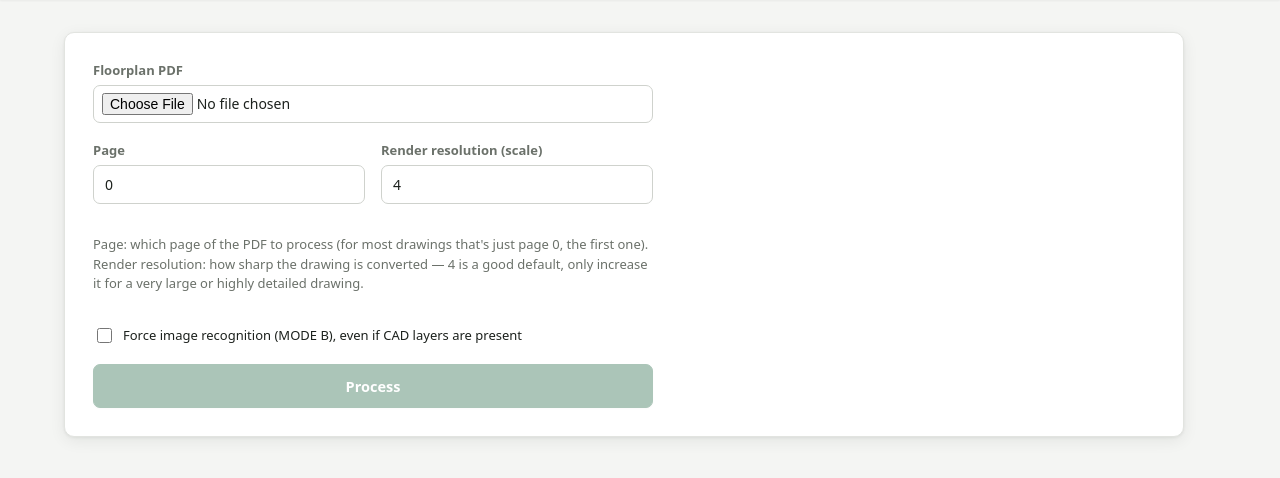
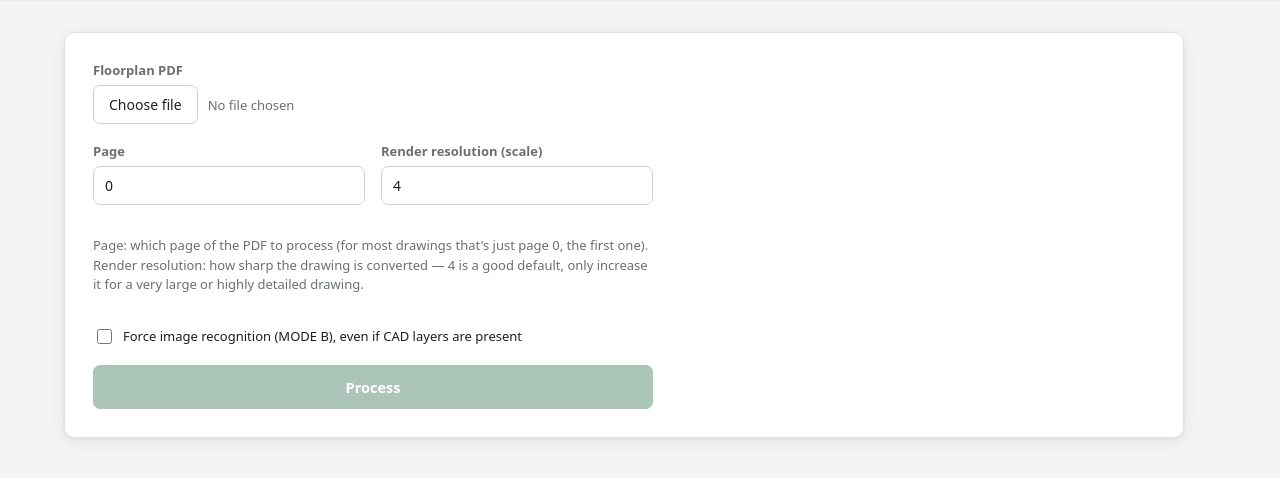
Before and after one commit to marcovanhout/Floorplan-Cleaner, a Flask app: template src/webapp/templates/index.html in a window 1280 px wide. Shown: the part 59-537 px from the top of the page. Run offline with Flask 3, Linux system fonts and the light colour scheme; the template is opened without the code that fills it, so the values that code supplies are empty.

Commit message:
Vervang de bestandskiezer-knop door een eigen Engelse variant
De tekst "Bestand kiezen" / "Geen bestand gekozen" komt van de browser
zelf (OS/browser-taal), niet van onze HTML, en bleef daardoor Nederlands
staan ondanks de vertaling. Verborgen de echte <input type=file> (blijft
functioneel/toegankelijk) en tonen in plaats daarvan een eigen knop
("Choose file") + bestandsnaamweergave die we zelf bijhouden.

Co-Authored-By: Claude Sonnet 5 <noreply@anthropic.com>

```diff
--- a/src/webapp/static/css/app.css
+++ b/src/webapp/static/css/app.css
@@ -89,6 +89,22 @@ main {
 .field[hidden] { display: none; }
 
 label { font-size: 13px; font-weight: 600; color: var(--text-muted); }
+
+.file-picker { position: relative; display: flex; align-items: center; gap: 10px; }
+.file-picker-name { font-size: 13px; color: var(--text-muted); }
+/* De native <input type=file> zelf (incl. zijn OS/browser-taal-gestuurde
+   knoptekst) blijft onzichtbaar maar wel aanwezig/klikbaar/focusbaar -
+   nodig zodat de bestandsdialoog echt opent en toetsenbord/screenreader-
+   gebruik blijft werken. #pdf-choose-btn/#pdf-filename tonen in plaats
+   daarvan onze eigen (Engelse) tekst. */
+.file-picker-input {
+  position: absolute;
+  inset: 0;
+  width: 100%;
+  height: 100%;
+  opacity: 0;
+  cursor: pointer;
+}
 
 input[type="text"], input[type="number"], input[type="file"] {
   padding: 9px 11px;
--- a/src/webapp/static/js/upload.js
+++ b/src/webapp/static/js/upload.js
@@ -1,6 +1,7 @@
 (function () {
   const form = document.getElementById("upload-form");
   const pdfInput = document.getElementById("pdf");
+  const pdfFilenameEl = document.getElementById("pdf-filename");
   const pageInput = document.getElementById("page");
   const scaleInput = document.getElementById("scale");
   const submitBtn = document.getElementById("upload-submit");
@@ -200,6 +201,7 @@
     status.hidden = true;
 
     const file = pdfInput.files[0];
+    pdfFilenameEl.textContent = file ? file.name : "No file chosen";
     if (!file) return;
 
     layersLoadingEl.hidden = false;
--- a/src/webapp/templates/index.html
+++ b/src/webapp/templates/index.html
@@ -4,7 +4,11 @@
   <div class="form-narrow">
     <div class="field">
       <label for="pdf">Floorplan PDF</label>
-      <input type="file" id="pdf" name="pdf" accept="application/pdf" required>
+      <div class="file-picker">
+        <button type="button" id="pdf-choose-btn">Choose file</button>
+        <span id="pdf-filename" class="file-picker-name">No file chosen</span>
+        <input type="file" id="pdf" name="pdf" accept="application/pdf" required class="file-picker-input">
+      </div>
     </div>
 
     <div class="field-row">
```
